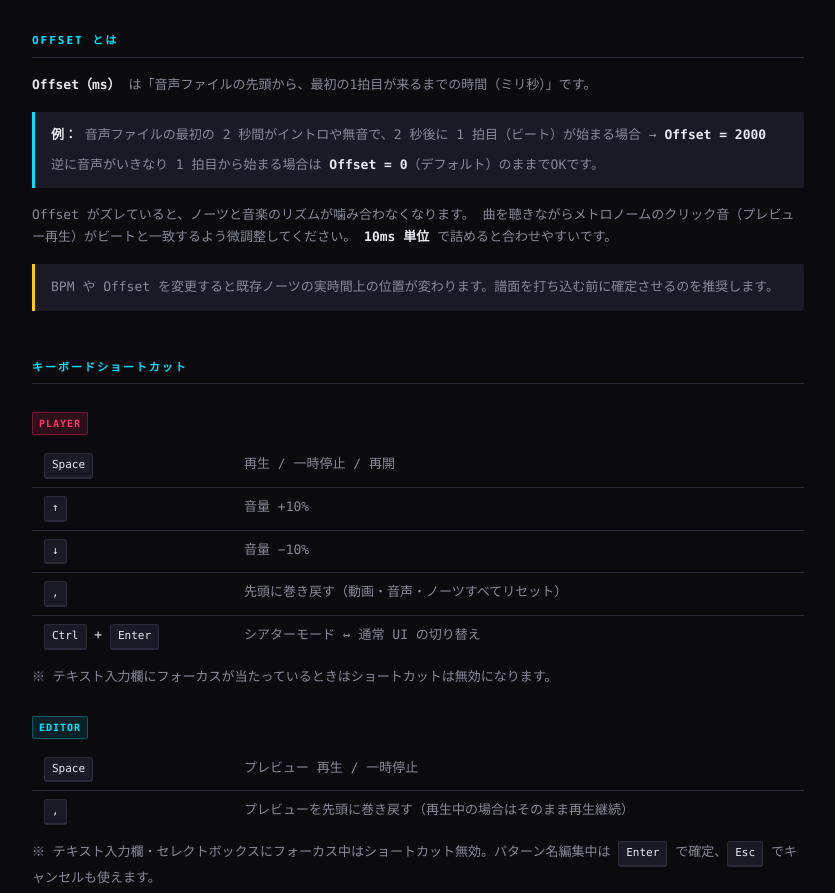
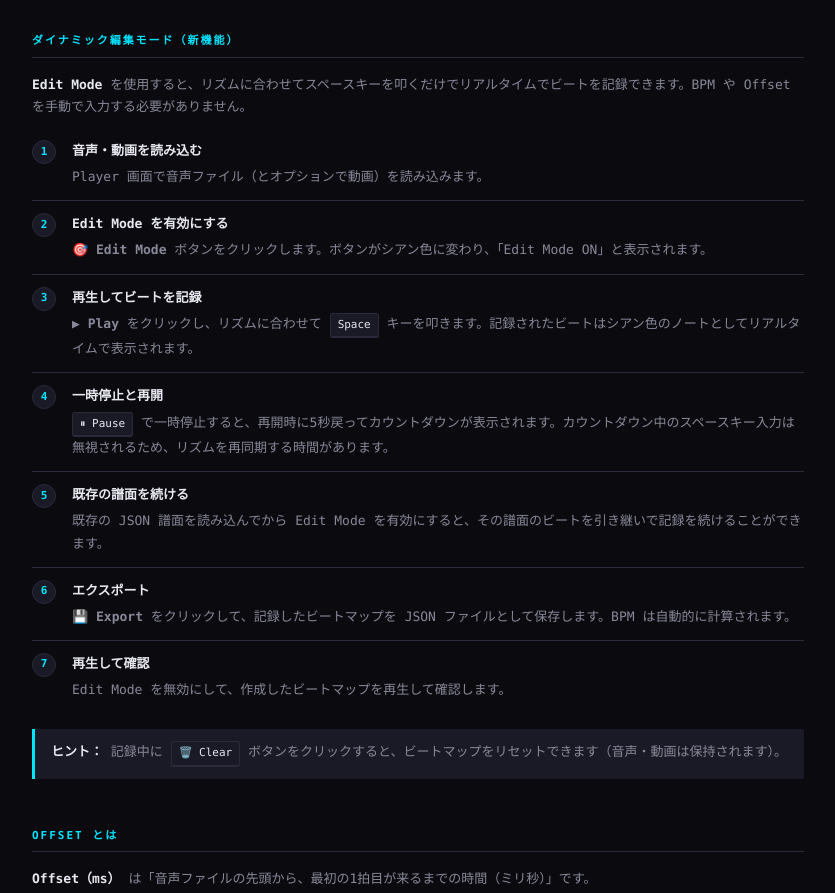
Before and after one commit to pianyon/make_hero_notes, a plain HTML site: page help.html in a window 1280 px wide. Shown: the part 940-1833 px from the top of the page, without its empty margins (222-1057 px from the left). Drawn offline with Linux system fonts and the light colour scheme.

Commit message:
Update documentation for dynamic editing-playback mode
- Add Edit Mode features to README (English and Japanese)
- Document real-time beat recording workflow
- Add keyboard shortcuts for Edit Mode
- Update help.html with new features guide
- Add tips for video speed control and loop
- Document localStorage auto-save feature

```diff
--- a/help.html
+++ b/help.html
@@ -207,6 +207,66 @@
     </li>
   </ol>
 
+  <!-- ── Edit Mode (NEW) ── -->
+  <h2>ダイナミック編集モード（新機能）</h2>
+  <p>
+    <strong>Edit Mode</strong> を使用すると、リズムに合わせてスペースキーを叩くだけでリアルタイムでビートを記録できます。BPM や Offset を手動で入力する必要がありません。
+  </p>
+  <ol class="steps">
+    <li>
+      <div class="step-num">1</div>
+      <div class="step-body">
+        <div class="step-title">音声・動画を読み込む</div>
+        <div class="step-detail">Player 画面で音声ファイル（とオプションで動画）を読み込みます。</div>
+      </div>
+    </li>
+    <li>
+      <div class="step-num">2</div>
+      <div class="step-body">
+        <div class="step-title">Edit Mode を有効にする</div>
+        <div class="step-detail"><strong>🎯 Edit Mode</strong> ボタンをクリックします。ボタンがシアン色に変わり、「Edit Mode ON」と表示されます。</div>
+      </div>
+    </li>
+    <li>
+      <div class="step-num">3</div>
+      <div class="step-body">
+        <div class="step-title">再生してビートを記録</div>
+        <div class="step-detail"><strong>▶ Play</strong> をクリックし、リズムに合わせて <kbd>Space</kbd> キーを叩きます。記録されたビートはシアン色のノートとしてリアルタイムで表示されます。</div>
+      </div>
+    </li>
+    <li>
+      <div class="step-num">4</div>
+      <div class="step-body">
+        <div class="step-title">一時停止と再開</div>
+        <div class="step-detail"><kbd>⏸ Pause</kbd> で一時停止すると、再開時に5秒戻ってカウントダウンが表示されます。カウントダウン中のスペースキー入力は無視されるため、リズムを再同期する時間があります。</div>
+      </div>
+    </li>
+    <li>
+      <div class="step-num">5</div>
+      <div class="step-body">
+        <div class="step-title">既存の譜面を続ける</div>
+        <div class="step-detail">既存の JSON 譜面を読み込んでから Edit Mode を有効にすると、その譜面のビートを引き継いで記録を続けることができます。</div>
+      </div>
+    </li>
+    <li>
+      <div class="step-num">6</div>
+      <div class="step-body">
+        <div class="step-title">エクスポート</div>
+        <div class="step-detail"><strong>💾 Export</strong> をクリックして、記録したビートマップを JSON ファイルとして保存します。BPM は自動的に計算されます。</div>
+      </div>
+    </li>
+    <li>
+      <div class="step-num">7</div>
+      <div class="step-body">
+        <div class="step-title">再生して確認</div>
+        <div class="step-detail">Edit Mode を無効にして、作成したビートマップを再生して確認します。</div>
+      </div>
+    </li>
+  </ol>
+  <div class="callout">
+    <p><strong>ヒント：</strong> 記録中に <kbd>🗑️ Clear</kbd> ボタンをクリックすると、ビートマップをリセットできます（音声・動画は保持されます）。</p>
+  </div>
+
   <!-- ── Offset ── -->
   <h2>Offset とは</h2>
   <p>
@@ -253,6 +313,18 @@
   </table>
   <p>※ テキスト入力欄にフォーカスが当たっているときはショートカットは無効になります。</p>
 
+  <h3><span class="badge badge-player">Player (Edit Mode)</span></h3>
+  <table class="shortcut-table">
+    <tr>
+      <td><kbd>Space</kbd></td>
+      <td class="desc">リズムに合わせてビートを記録（再生中）</td>
+    </tr>
+    <tr>
+      <td><kbd>Space</kbd></td>
+      <td class="desc">再生 / 一時停止（記録していない時）</td>
+    </tr>
+  </table>
+
   <h3><span class="badge badge-editor">Editor</span></h3>
   <table class="shortcut-table">
     <tr>
@@ -281,6 +353,18 @@
   <h3>譜面 JSON のバックアップ</h3>
   <p>ブラウザはデータを保存しません。こまめに <strong>Export JSON</strong> でファイルに保存してください。次回は <strong>Import JSON</strong> で読み込めます。</p>
 
+  <h3>Edit Mode の活用（新機能）</h3>
+  <p>Edit Mode は BPM や Offset が分からない場合に最適です。リズムに合わせてスペースキーを叩くだけで、BPM が自動的に計算されます。既存の譜面を Edit Mode で開くと、その譜面の続きから記録を続けることができます。</p>
+
+  <h3>動画速度の調整（新機能）</h3>
+  <p><strong>Video Speed</strong> スライダーで動画の再生速度を 0.1x から 4.0x まで調整できます。PMV 制作時に、曲の速い部分で動画を加速したり、好きなシーンでスローモーションにしたりと、リアルタイムで編集できます。</p>
+
+  <h3>動画ループ（新機能）</h3>
+  <p>動画が音声より短い場合、自動的にループ再生されます。短いループ動画を背景に使って、長い曲全体で再生できます。</p>
+
+  <h3>自動保存（新機能）</h3>
+  <p>Edit Mode で記録中のデータは localStorage に自動保存されます。ブラウザを閉じても、次回 Edit Mode を有効にすると記録を続けることができます。</p>
+
 </div>
 
 </body>
```
Also changed, not shown: 2 other files.
